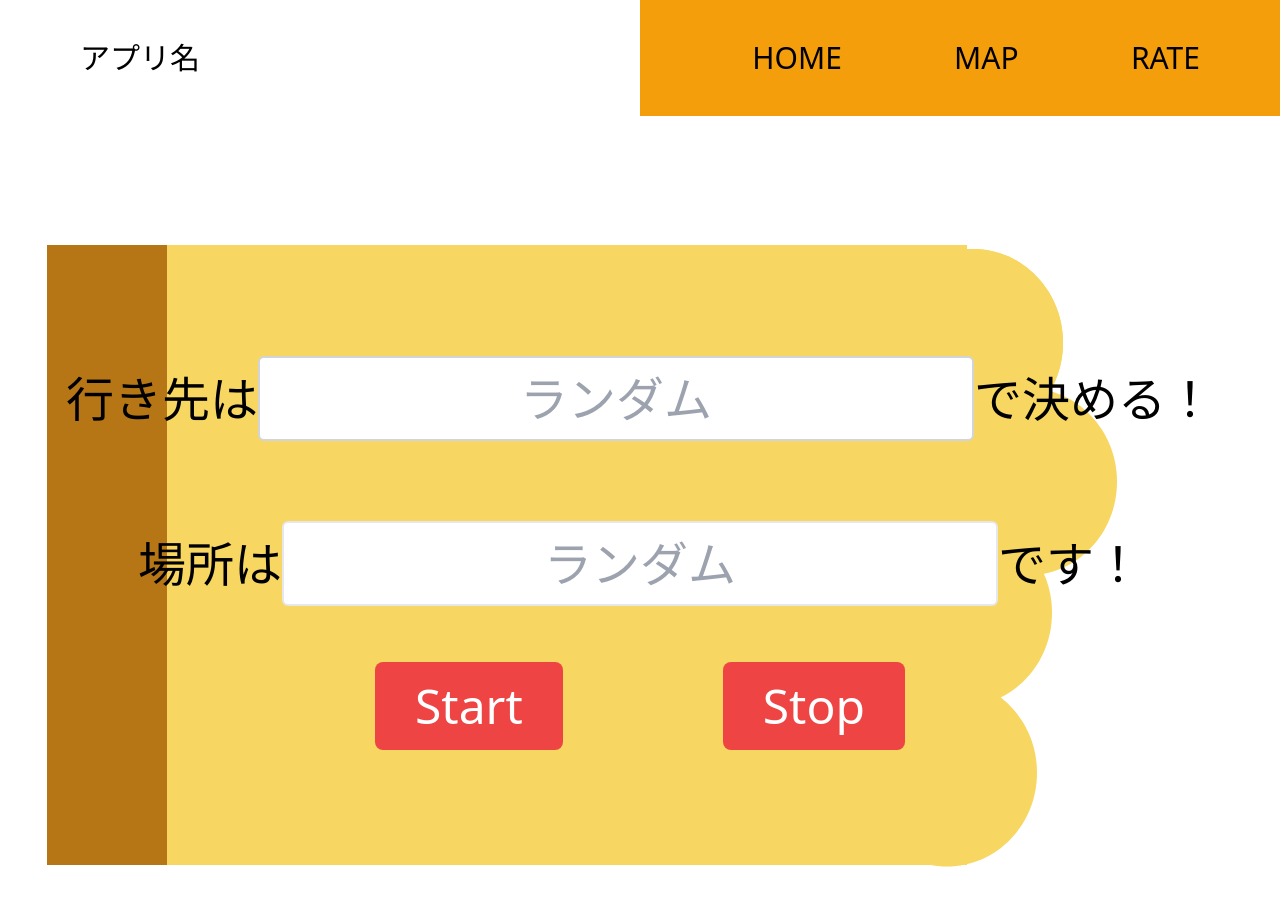
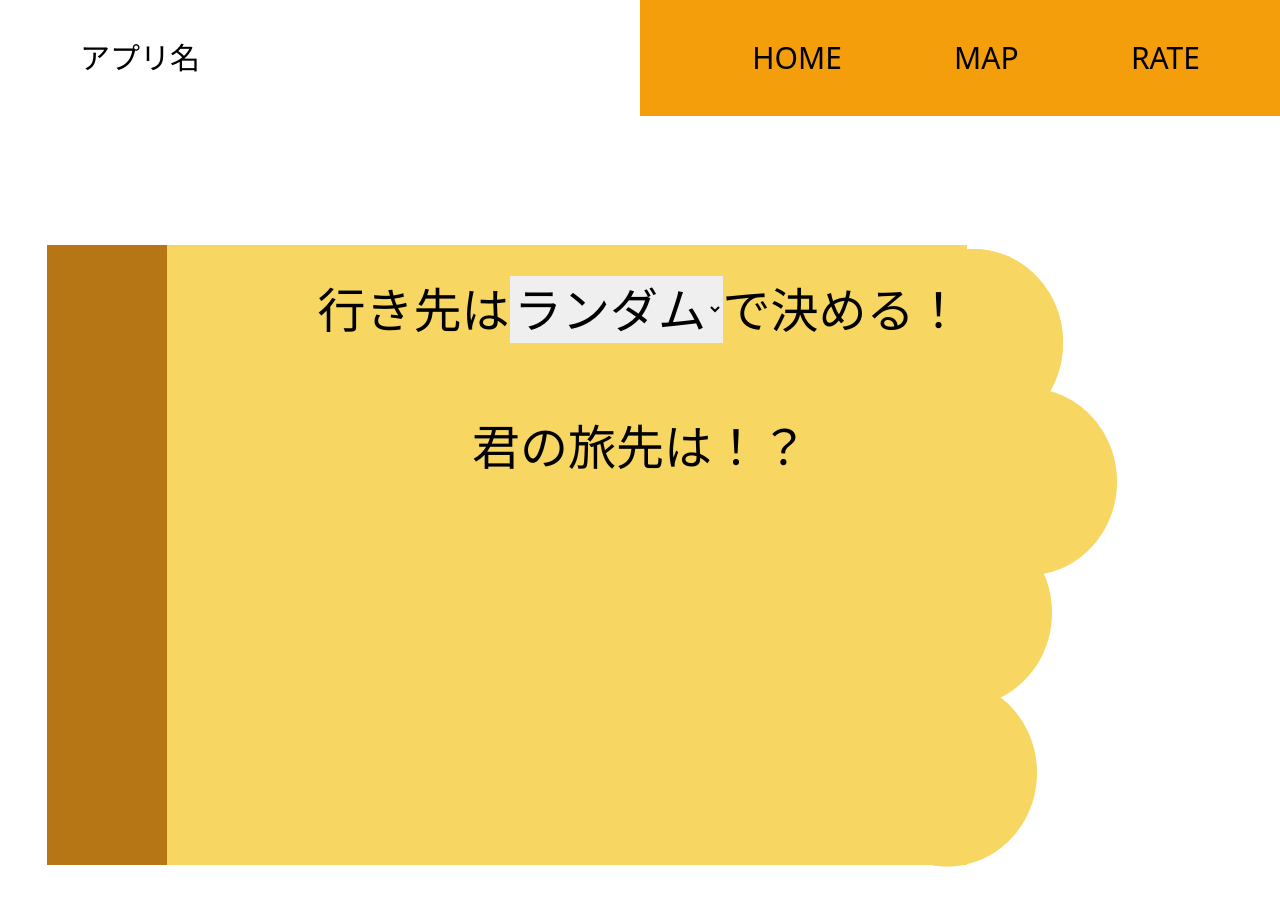
Before and after one commit to ojiro-doi/progate-hato, a React (Create React App) app: page / in a window 1280 px wide. Shown: the top 906 px of the page. Built offline with nearby package versions, Linux system fonts and the light colour scheme.

Commit message:
ホーム画面を修正

```diff
--- a/src/components/InputFormBudget.jsx
+++ b/src/components/InputFormBudget.jsx
@@ -4,6 +4,7 @@ import piza from "./piza.png";
 
 const InputFormBudget = () => {
   const [amount, setAmount] = useState("");
+  const [option, setOption] = useState('');
 
   const handleAmountChange = (event) => {
     setAmount(event.target.value);
@@ -12,51 +13,18 @@ const InputFormBudget = () => {
     <div className="container flex items-center flex-col">
       <img src={piza} className="absolute" />
       <div className="relative">
-        <h1 className="text-5xl text-center mt-60 mb-4 margr">
+        <h1 className="text-5xl text-center mt-40 mb-4 margr">
           行き先は
-          <span>
-            <input
-              type="text"
-              value={amount}
-              onChange={handleAmountChange}
-              className="border-2 border-gray-300 rounded-md p-2 flex-grow text-center"
-              placeholder="ランダム"
-            />
-          </span>
+          <select value={option} onChange={e => setOption(e.target.value)}>
+            <option value="ランダム" className="text-center">ランダム</option>
+            <option value="リスト" className="text-center">リスト</option>
+            <option value="質問">質問</option>
+          </select>
           で決める！
         </h1>
-        {/*<form className="text-center mb-4">
-          <div className="flex justify-between items-center w-64 mx-auto">
-            <input
-              type="text"
-              value={amount}
-              onChange={handleAmountChange}
-              className="border-2 border-gray-300 rounded-md p-2 flex-grow text-center"
-              placeholder="予算を入力してください"
-            />
-            <span>円</span>
-          </div>
-  </form>*/}
-        <h1 className="text-5xl text-center mt-20 mb-4 margr">
-          場所は
-          <span>
-            <input
-              type="text"
-              value={amount}
-              onChange={handleAmountChange}
-              className="border-2 border-gray-200 rounded-md p-2 flex-grow text-center"
-              placeholder="ランダム"
-            />
-          </span>
-          です！
-        </h1>
+        <div></div>
+        <h1 className="text-5xl text-center mt-20 mb-4 margr">君の旅先は！？</h1>
         <div className="flex justify-center">
-          <div className="bg-red-500 hover:bg-green-700 text-5xl text-white text-center px-10 py-5 mx-20 my-10 inline-block rounded-lg">
-            <button>Start</button>
-          </div>
-          <div className="bg-red-500 hover:bg-green-700 text-5xl text-white text-center px-10 py-5 mx-20 my-10 inline-block rounded-lg">
-            <button>Stop</button>
-          </div>
         </div>
       </div>
     </div>
```
